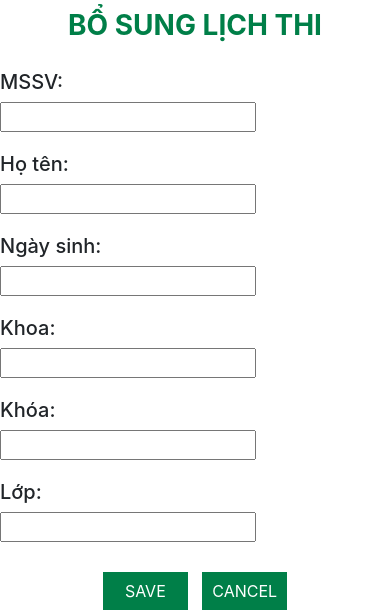
After one commit to ThaoIE3/BTL-Ph-t-tri-n-ng-d-ng-web, a PHP site: page /btl-ver2/themlichthi.php in a window 390 px wide; the page is wider, and only the part inside the window is pictured. The commit adds this page. Shown: the part 298-908 px from the top of that part. Run offline with PHP 8.4, Linux system fonts and the light colour scheme.

Commit message:
sua chuc nang quan tri vien

```diff
--- /dev/null
+++ b/btl-ver2/demo.sql
@@ -0,0 +1,4 @@
+CREATE TABLE `member` (
+        `username` VARCHAR(255) NOT NULL,
+        `password` VARCHAR(255) NOT NULL,
+    ) ENGINE = MyISAM
--- a/btl-ver2/theme/frontend/css/style.css
+++ b/btl-ver2/theme/frontend/css/style.css
@@ -8,6 +8,8 @@ header {
     margin-left: 21px;
     font-size: 15px;
     float: left; }
+  header .a-title {
+    float: none !important; }
   header h1 {
     display: inline-block;
     text-transform: uppercase;
--- a/btl-ver2/theme/frontend/css/style.scss
+++ b/btl-ver2/theme/frontend/css/style.scss
@@ -7,6 +7,9 @@ header{
     	margin-left: 21px;
     	font-size: 15px;
     	float: left;
+    }
+    .a-title{
+    	float: none!important;
     }
     h1{
     	display: inline-block;
--- /dev/null
+++ b/btl-ver2/themlichthi.php
@@ -0,0 +1,54 @@
+<!DOCTYPE html>
+<html>
+<head>
+	<title>thêm sinh viên</title>
+	<link rel="stylesheet" type="text/css" href="theme/frontend/css/bootstrap.min.css">
+	<link rel="stylesheet" type="text/css" href="theme/frontend/css/style.css">
+</head>
+<body>
+	<header>
+		<a href="#" title class="a-title">
+			<img src="theme/frontend/images/logo.png">
+		</a>
+		<h1>quản trị viên</h1>
+		<form>
+			<div class="text-header">
+				<h3>Bổ sung lịch thi</h3>
+			</div>
+			<div class="info row">
+				<div class="ct col-lg-2 col-md-2">
+					<h5>MSSV:</h5>
+					<input type="text" name="mssv">
+				</div>
+				<div class="ct col-lg-2 col-md-2">
+					<h5>Họ tên:</h5>
+					<input type="text" name="name">
+				</div>
+				<div class="ct col-lg-2 col-md-2">
+					<h5>Ngày sinh:</h5>
+					<input type="text" name="birthday">
+				</div>
+				<div class="ct col-lg-2 col-md-2">
+					<h5>Khoa:</h5>
+					<input type="text" name="birthday">
+				</div>
+				<div class="ct col-lg-2 col-md-2">
+					<h5>Khóa:</h5>
+					<input type="text" name="birthday">
+				</div>
+				<div class="ct col-lg-2 col-md-2">
+					<h5>Lớp:</h5>
+					<input type="text" name="birthday">
+				</div>
+			</div>
+			<div class="submit">
+				<input type="submit" name="save" class="save smooth" value="SAVE">
+				<input type="submit" name="cancel" class="cancel smooth" value="CANCEL">
+			</div>
+		</form>
+	</header>
+	<script src="theme/frontend/js/jquery.min.js" defer></script>
+	<script src="theme/frontend/js/bootstrap.min.js" defer></script>
+	<script src="theme/frontend/js/script.js" defer></script>
+</body>
+</html>
```
Also changed, not shown: btl-ver2/dieuchinhlichthi.php (added, +54 -0 lines), btl-ver2/login.php (+0 -13 lines), btl-ver2/monthi_hocphan.sql (added, +68 -0 lines), btl-ver2/quantrivien.php (+4 -4 lines).
